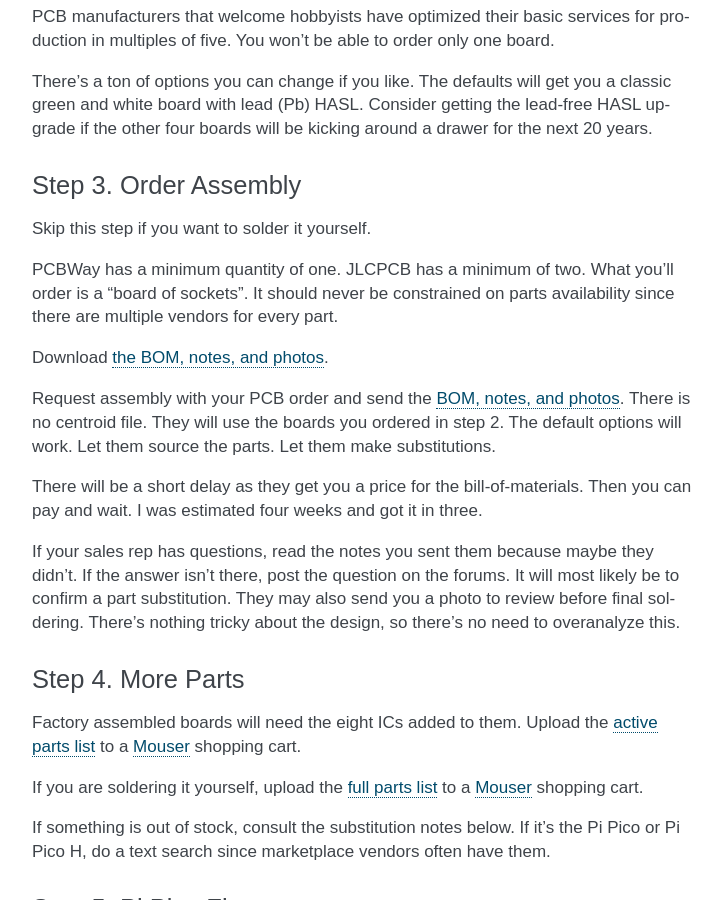
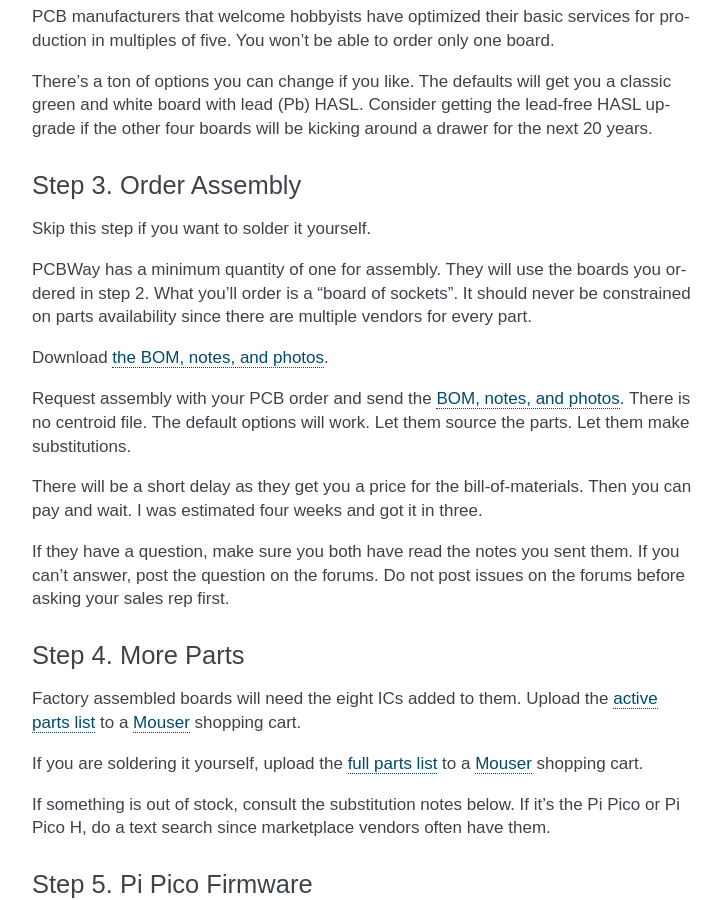
Before and after one commit to picocomputer/picocomputer.github.io, a Sphinx documentation site: the page built from docs/source/hardware.rst, in a window 1280 px wide and 900 px high, scrolled down 983 px. Shown: the whole window, without its empty margins (388-1110 px from the left). Built offline with Sphinx 7.4.7, drawn with Linux system fonts in a browser that asks for light colours.

Commit message:
remove untested vendor

```diff
--- a/docs/source/hardware.rst
+++ b/docs/source/hardware.rst
@@ -42,15 +42,15 @@
 
 Skip this step if you want to solder it yourself.
 
-PCBWay has a minimum quantity of one. JLCPCB has a minimum of two. What you'll order is a "board of sockets". It should never be constrained on parts availability since there are multiple vendors for every part.
+PCBWay has a minimum quantity of one for assembly. They will use the boards you ordered in step 2. What you'll order is a "board of sockets". It should never be constrained on parts availability since there are multiple vendors for every part.
 
 Download `the BOM, notes, and photos <_static/rp6502-reva-assembly.zip>`_.
 
-Request assembly with your PCB order and send the `BOM, notes, and photos <_static/rp6502-reva-assembly.zip>`_. There is no centroid file. They will use the boards you ordered in step 2. The default options will work. Let them source the parts. Let them make substitutions.
+Request assembly with your PCB order and send the `BOM, notes, and photos <_static/rp6502-reva-assembly.zip>`_. There is no centroid file. The default options will work. Let them source the parts. Let them make substitutions.
 
 There will be a short delay as they get you a price for the bill-of-materials. Then you can pay and wait. I was estimated four weeks and got it in three.
 
-If your sales rep has questions, read the notes you sent them because maybe they didn't. If the answer isn't there, post the question on the forums. It will most likely be to confirm a part substitution. They may also send you a photo to review before final soldering. There's nothing tricky about the design, so there's no need to overanalyze this.
+If they have a question, make sure you both have read the notes you sent them. If you can't answer, post the question on the forums. Do not post issues on the forums before asking your sales rep first.
 
 Step 4. More Parts
 ==================
```
